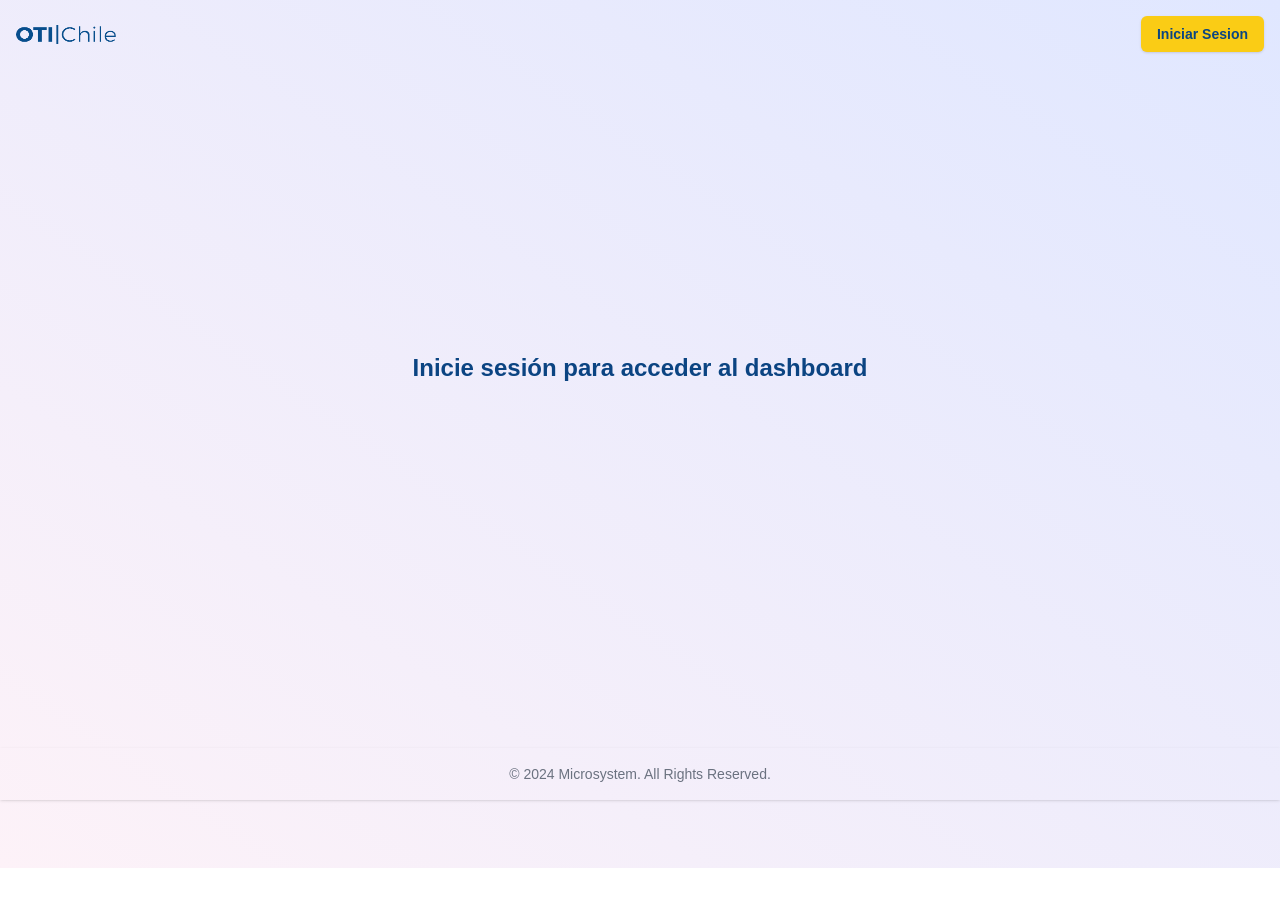
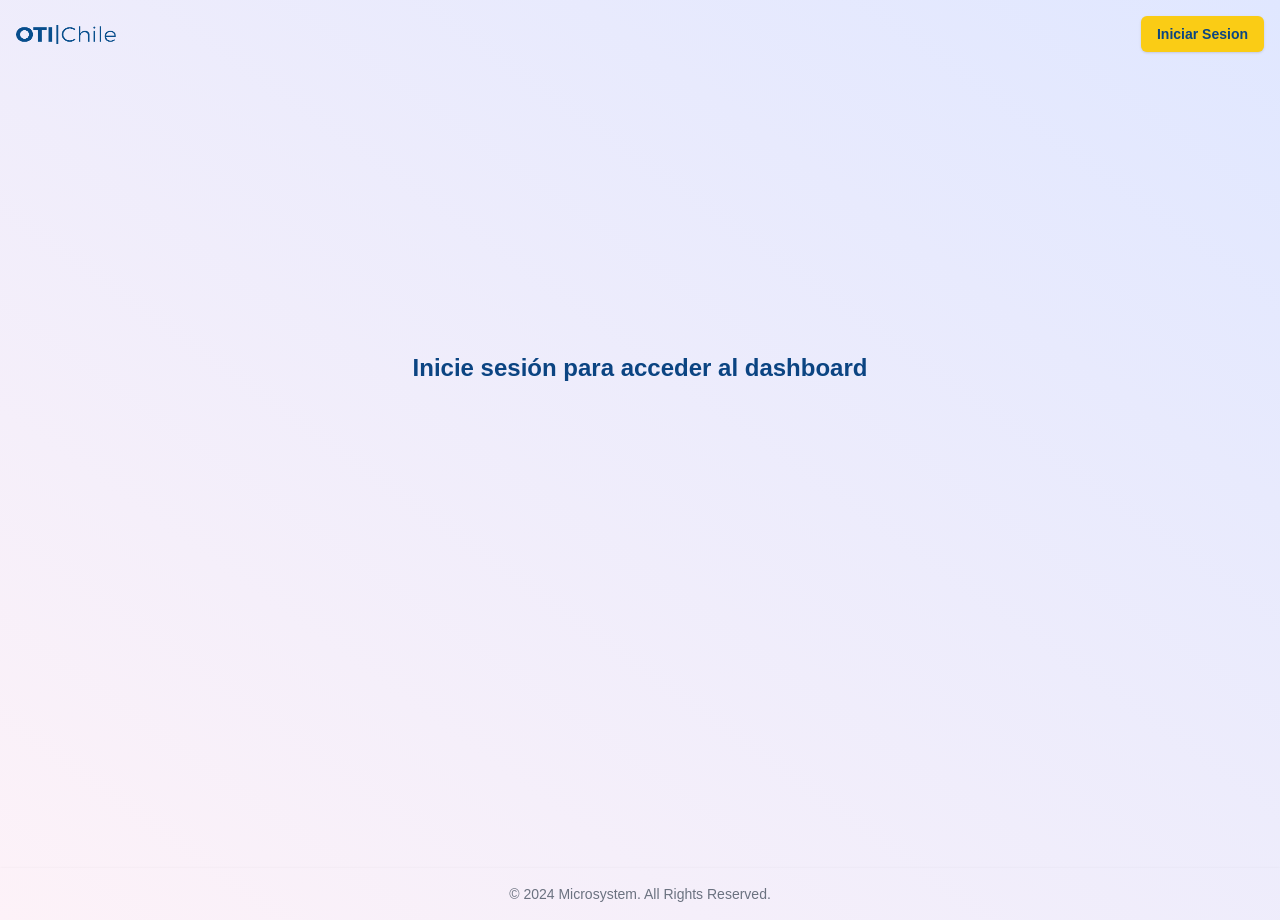
Before and after one commit to NicNeira/auth0_nextjs, a Next.js app: page / in a window 1280 px wide. Before the commit the page ends 868 px from the top, so only its background shows below. Built offline with nearby package versions, Linux system fonts and the light colour scheme; no server answers.

Commit message:
fix footer

```diff
--- a/src/app/components/Footer/Footer.tsx
+++ b/src/app/components/Footer/Footer.tsx
@@ -1,6 +1,6 @@
 export const Footer = () => {
   return (
-    <footer className="fixed bottom-0 w-full bg-transparent shadow ">
+    <footer className="w-full bg-transparent shadow ">
       <div className="w-full mx-auto max-w-screen-xl p-4 flex items-center justify-center">
         <span className="text-sm text-gray-500 text-center dark:text-gray-400">
           © 2024{" "}
--- a/src/app/layout.tsx
+++ b/src/app/layout.tsx
@@ -29,7 +29,7 @@ export default function RootLayout({
   return (
     <html lang="en">
       <body
-        className={`${geistSans.variable} ${geistMono.variable} antialiased bg-gradient-to-tr from-pink-50 to-indigo-100`}
+        className={`${geistSans.variable} ${geistMono.variable} antialiased bg-gradient-to-tr from-pink-50 to-indigo-100 flex flex-col`}
       >
           <Navbar />
           {children}
```
